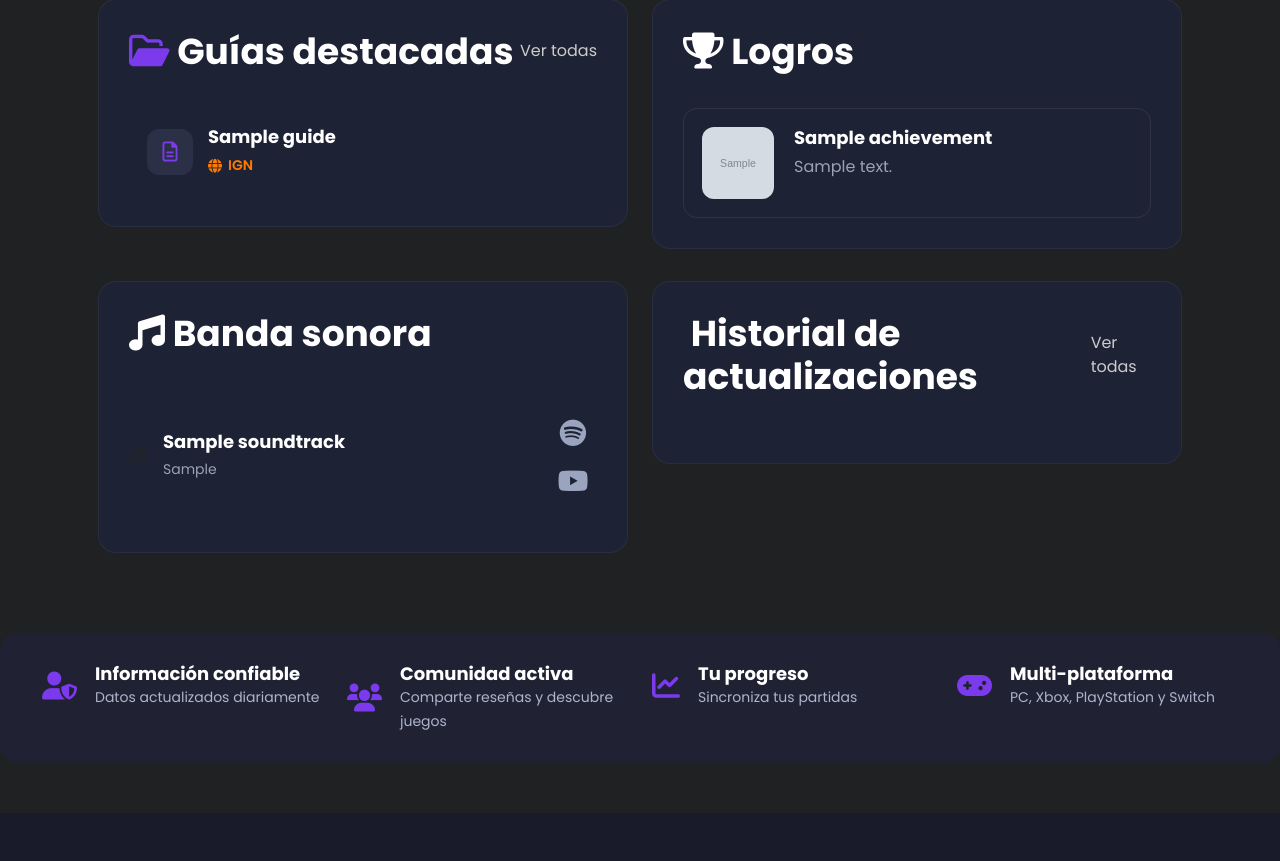
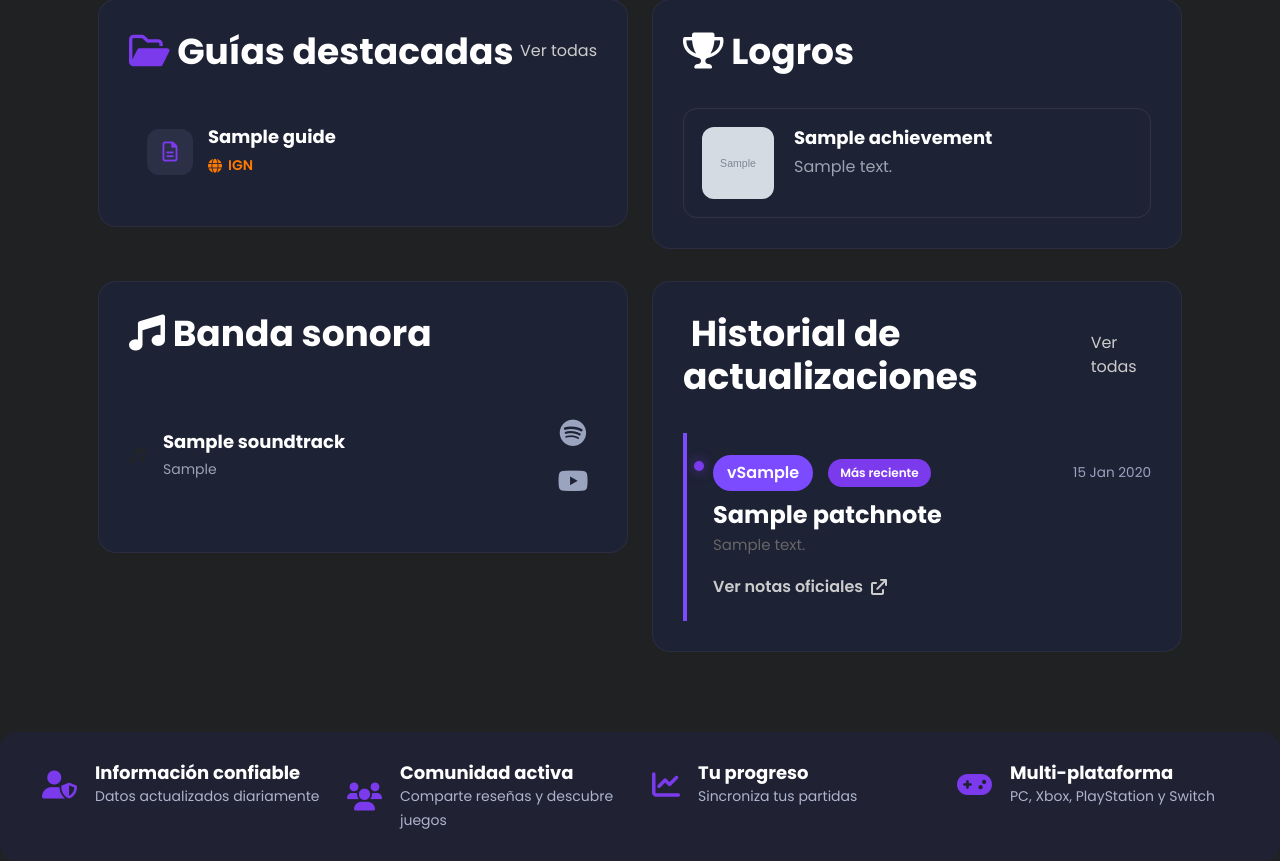
Before and after one commit to IvanEmmanuel/gamehub, a Django app: a page that uses templates/components/games_content/content_updates.html in a window 1280 px wide. Shown: the part 1566-2427 px from the top of the page. Run offline with Django 5.2, Linux system fonts and the light colour scheme; tables that the repository leaves empty hold one stand-in row (values such as "Sample post"); grey boxes marked "Sample" are stand-in pictures; parts of the project's set-up code (start-up, migrations or seed data) failed here and were passed over; some libraries are stand-ins or nearby versions.

Commit message:
feat(games): implement achievements, soundtrack and patch notes sections

```diff
--- a/static/assets/css/styles_games_content.css
+++ b/static/assets/css/styles_games_content.css
@@ -1978,3 +1978,55 @@ html{
     color: #FF0000;
 
 }
+
+.update-version{
+
+    background: var(--primary-color);
+
+    color: #fff;
+
+    padding: 6px 14px;
+
+    border-radius: 20px;
+
+    font-weight: 600;
+
+}
+
+.update-date{
+
+    color: var(--text-secondary);
+
+    font-size: .85rem;
+
+}
+
+.update-link{
+
+    display: inline-flex;
+
+    align-items: center;
+
+    gap: 8px;
+
+    margin-top: 15px;
+
+    text-decoration: none;
+
+    font-weight: 600;
+
+    transition: .25s;
+
+}
+
+.update-link:hover{
+
+    transform: translateX(5px);
+
+}
+
+.latest-update{
+
+    border-left: 4px solid var(--primary-color);
+
+}
--- a/templates/components/games_content/content_updates.html
+++ b/templates/components/games_content/content_updates.html
@@ -30,59 +30,76 @@
 
     <div class="updates-list">
 
+        {% for patch in game.patch_notes.all %}
 
-        {% for update in content.updates %}
+            <article class="update-item {% if forloop.first %}latest-update{% endif %}">
 
-            <!-- Patch -->
+                <div class="update-top">
 
-            <article class="update-item">
+                    <span class="update-version">
 
-                <div class="update-content">
+                        v{{ patch.version }}
 
-                    <div class="update-top">
+                    </span>
 
-                        <h4>
-
-                            {{ update.version }}
-
-                        </h4>
+                    {% if forloop.first %}
 
                         <span class="update-badge">
 
-                            Última actualización
+                            Más reciente
 
                         </span>
 
-                        <span class="update-date">
+                    {% endif %}
 
-                            {{ update.date }}
+                    <span class="update-date">
 
-                        </span>
+                        {{ patch.release_date|date:"d M Y" }}
 
-                    </div>
+                    </span>
 
-                    <p>
+                </div>
 
-                        {{ update.description }}
+                <h4>
 
-                    </p>
+                    {{ patch.title }}
 
-                    <a href="{{ update.url }}" target="_blank">
+                </h4>
 
-                        Ver detalles
+                <p>
 
-                        <i class="fa-solid fa-arrow-right"></i>
+                    {{ patch.description }}
+
+                </p>
+
+                {% if patch.official_url %}
+
+                    <a
+                        href="{{ patch.official_url }}"
+                        target="_blank"
+                        rel="noopener noreferrer"
+                        class="update-link"
+                    >
+
+                        Ver notas oficiales
+
+                        <i class="fa-solid fa-arrow-up-right-from-square"></i>
 
                     </a>
 
-                </div>
+                {% endif %}
 
             </article>
 
+        {% empty %}
+
+            <p class="empty-content">
+
+                No hay actualizaciones registradas.
+
+            </p>
+
         {% endfor %}
-
-
-
 
     </div>
 
```
